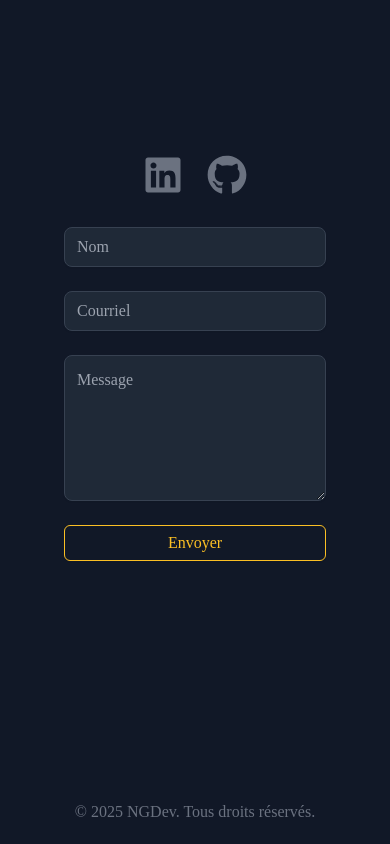
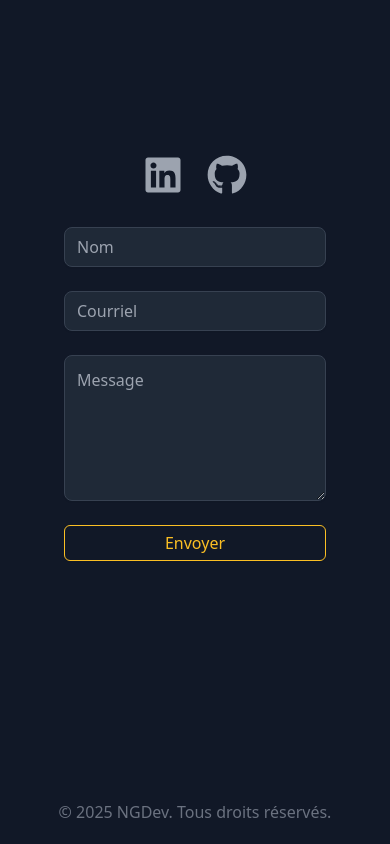
Before and after one commit to Juntakk/portfolio-v3, a Next.js app: page / in a window 390 px wide. Shown: the part 6051-6895 px from the top of the page. Built offline with nearby package versions, Linux system fonts and the light colour scheme.

Commit message:
Update icon colors in Contact component for improved visibility in dark mode

```diff
--- a/src/app/globals.css
+++ b/src/app/globals.css
@@ -32,7 +32,6 @@ canvas {
 
 body {
   background: #111827;
-  font-family: "";
 }
 
 @layer utilities {
--- a/src/components/shared/Contact.tsx
+++ b/src/components/shared/Contact.tsx
@@ -129,7 +129,7 @@ const Contact = () => {
             variants={childVariants}
             whileHover={{ scale: 1.1 }}
           >
-            <FaLinkedin className='w-10 h-10 sm:w-14 sm:h-14 text-gray-500 hover:text-accent' />
+            <FaLinkedin className='w-10 h-10 sm:w-14 sm:h-14 text-gray-500 dark:text-gray-400 hover:text-accent' />
           </motion.a>
           <motion.a
             href='https://github.com/Juntakk'
@@ -139,7 +139,7 @@ const Contact = () => {
             variants={childVariants}
             whileHover={{ scale: 1.1 }}
           >
-            <FaGithub className='w-10 h-10 sm:w-14 sm:h-14 text-gray-500 hover:text-accent' />
+            <FaGithub className='w-10 h-10 sm:w-14 sm:h-14 text-gray-500 dark:text-gray-400 hover:text-accent' />
           </motion.a>
         </motion.div>
 
--- a/src/components/ui/navlink.tsx
+++ b/src/components/ui/navlink.tsx
@@ -40,7 +40,7 @@ const NavLink = ({ icon, content, destination, isActive }: NavLinkProps) => {
                 className={`text-3xl transition-all duration-300 ${
                   isActive
                     ? "text-accent border-b-2 border-accent py-1"
-                    : "text-gray-500 hover:text-accent"
+                    : "text-gray-400 hover:text-accent"
                 }`}
               >
                 {icon}
```
